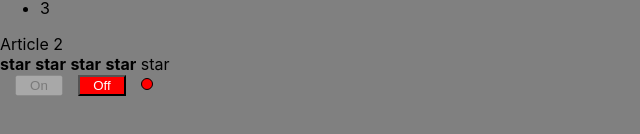
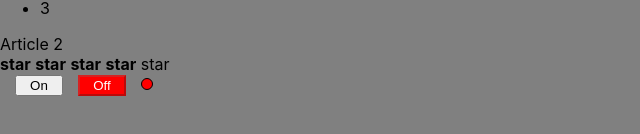
Before and after one commit to pampukhaleo/incubator, a React (Create React App) app: page / in a window 1280 px wide. Shown: the part 368-502 px from the top of the page, without its empty margins (0-640 px from the left). Built offline with nearby package versions, Linux system fonts and the light colour scheme.

Commit message:
Uncontrolled OnOff

```diff
--- a/src/App.tsx
+++ b/src/App.tsx
@@ -19,7 +19,7 @@ function App() {
       <Accordion title={'Images'} collapsed={collapsed} />
       Article 2
       <Rating value={4}/>
-      <OnOff collapsed={collapsed} toggleCollapsed={toggleCollapsed}/>
+      <OnOff />
     </div>
   );
 }
--- a/src/components/OnOff/OnOff.tsx
+++ b/src/components/OnOff/OnOff.tsx
@@ -1,23 +1,27 @@
-import React from 'react';
+import React, { useState } from 'react';
 import './onOff.css'
 
 type OnOffPropTypes = {
-  collapsed: boolean,
-  toggleCollapsed: () => void
+
 }
 
-export const OnOff = ({ collapsed, toggleCollapsed }: OnOffPropTypes) => {
+export const OnOff = ({}: OnOffPropTypes) => {
+
+  const [on, setOn] = useState<boolean>(false)
+
+  const toggleCollapsed = () => setOn(value => !value)
+
   return (
     <div>
-      <button className={ `btn ${ collapsed && 'green' }` }
+      <button className={ `btn ${ on && 'green' }` }
               onClick={ toggleCollapsed }
-              disabled={ !collapsed }>On
+              disabled={ on }>On
       </button>
-      <button className={ `btn ${ !collapsed && 'red' }` }
+      <button className={ `btn ${ !on && 'red' }` }
               onClick={ toggleCollapsed }
-              disabled={ collapsed }>Off
+              disabled={ !on }>Off
       </button>
-      <div className={ `circle green ${ !collapsed && 'red' }` }></div>
+      <div className={ `circle green ${ !on && 'red' }` }></div>
     </div>
   )
 }
```
